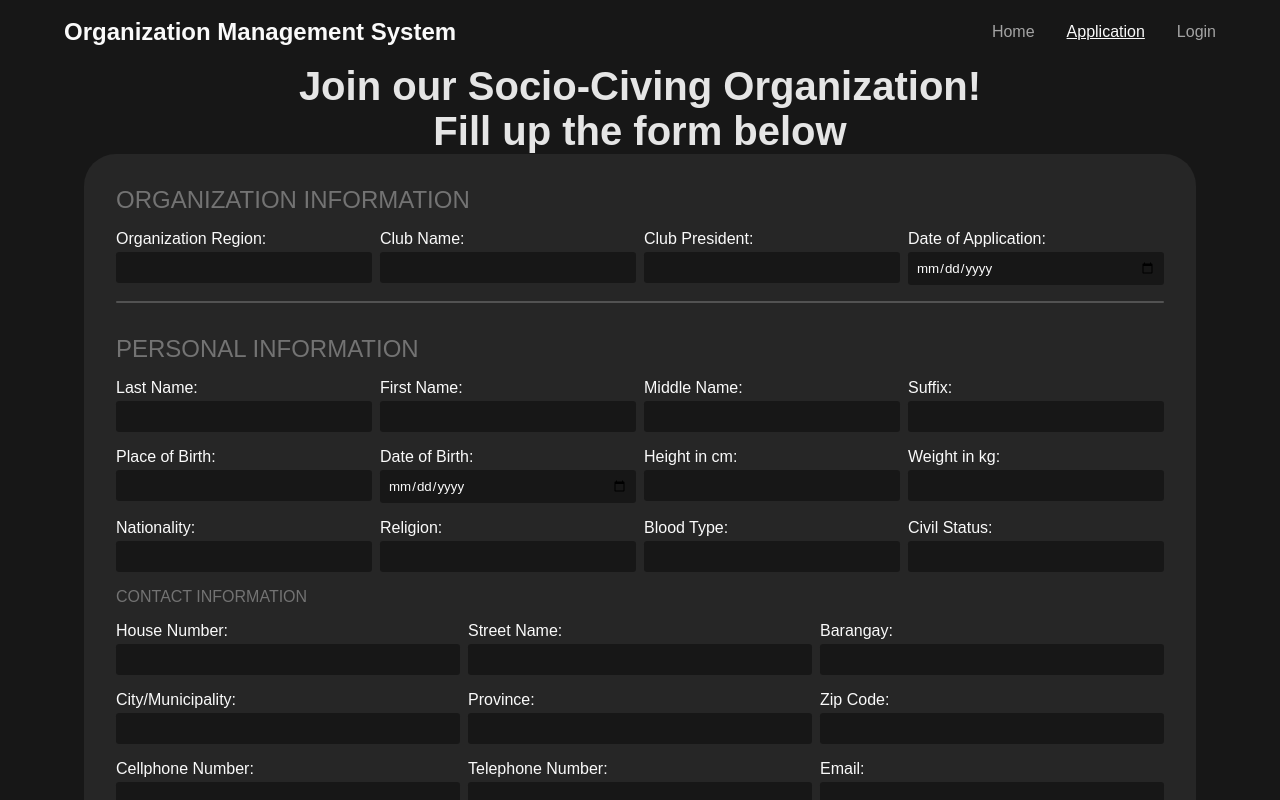
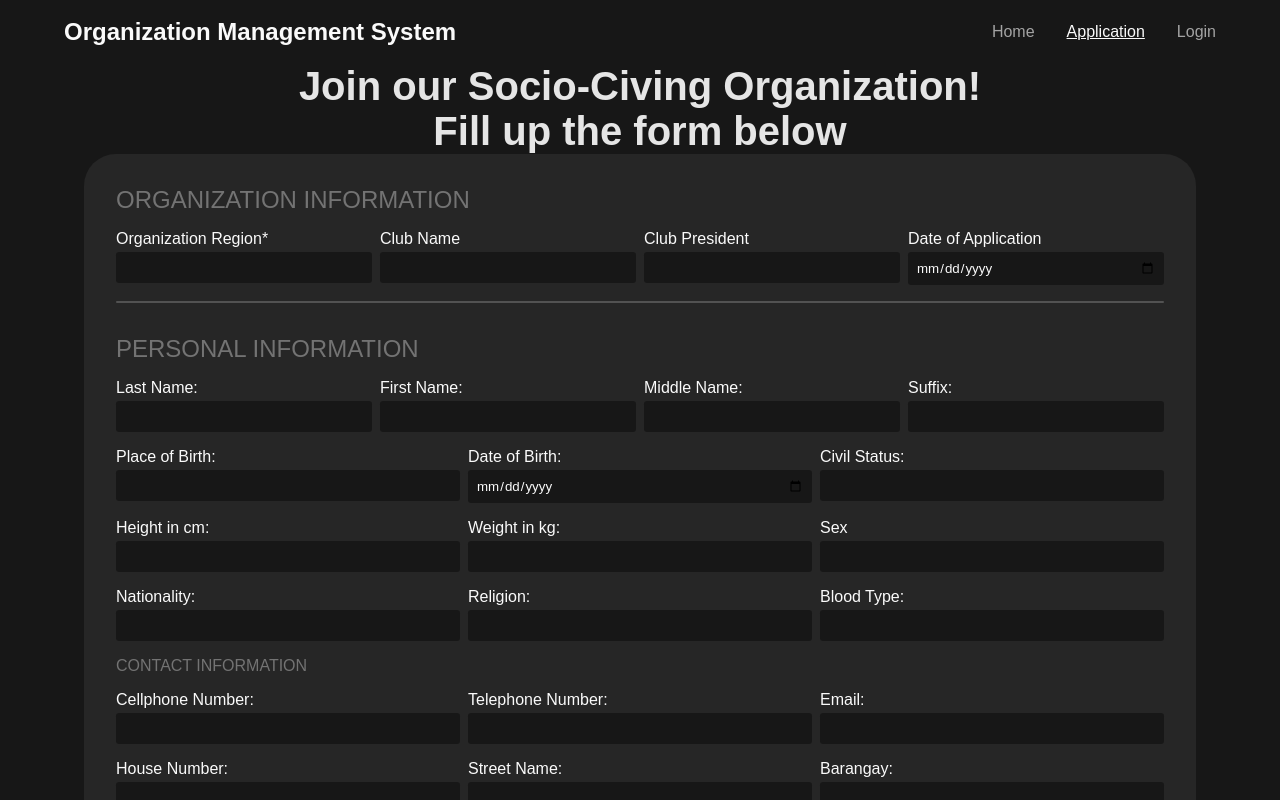
Before and after one commit to leonardporteria/organization-management-system, a React (Vite) app in the folder client/: page /application in a window 1280 px wide. Shown: the top 800 px of the page. Built offline with nearby package versions, Linux system fonts and the light colour scheme.

Commit message:
adding to member details

```diff
--- a/client/src/components/applicationForm/ApplicationForm.jsx
+++ b/client/src/components/applicationForm/ApplicationForm.jsx
@@ -24,15 +24,25 @@ const ApplicationForm = () => {
     },
     member_information: {
       member_id: '',
-      member_name: '',
+      // name
+      last_name: '',
+      first_name: '',
+      middle_name: '',
+      suffix: '',
+      // ===
       place_of_birth: '',
       date_of_birth: '',
-      address: '',
-      age: '',
+      // address
+      house_number: '',
+      street: '',
+      barangay: '',
+      city: '',
+      province: '',
+      zip_code: '',
+      // ===
       sex: '',
       heigh_in_cm: '',
       weight_in_kg: '',
-      bmi: '',
       civil_status: '',
       nationality: '',
       religion: '',
@@ -40,6 +50,10 @@ const ApplicationForm = () => {
       telephone_number: '',
       cellphone_number: '',
       email: '',
+      // derived
+      age: '',
+      bmi: '',
+      // ===
       sponsor_name: '',
       sponsor_membership_id: '',
       work_title_or_position: '',
@@ -89,8 +103,8 @@ const ApplicationForm = () => {
     ],
   });
 
-  const handleOnInputChange = useCallback((value) => {
-    console.log(value);
+  // ORGANIZATION CALLBACK
+  const handleOrganizationInput = useCallback((value) => {
     setApplicantData((prevData) => ({
       ...prevData,
       application_status: {
@@ -107,7 +121,15 @@ const ApplicationForm = () => {
     }));
   });
 
-  const handleSubmit = () => {
+  // PERSONAL DETAILS CALLBACK
+  const handlePersonalInput = useCallback((value) => {
+    setApplicantData((prevData) => ({
+      ...prevData,
+      member_information: { ...prevData.member_information, ...value },
+    }));
+  });
+
+  const handleFormSubmit = () => {
     console.log('submit');
 
     console.log(applicantData);
@@ -123,15 +145,15 @@ const ApplicationForm = () => {
       </div>
 
       <div className='Form'>
-        <OrganizationInformation onInputChange={handleOnInputChange} />
-        <PersonalInformation />
+        <OrganizationInformation onInputChange={handleOrganizationInput} />
+        <PersonalInformation onInputChange={handlePersonalInput} />
         <EmployeeInformation />
         <EducaitonInformation />
         <LegalDependentInformation />
         <ContactInformation />
         <SponsorInformation />
 
-        <div className='Form__button' onClick={handleSubmit}>
+        <div className='Form__button' onClick={handleFormSubmit}>
           <h1 className='Form__button__submit'>SUBMIT APPLICAITON</h1>
         </div>
       </div>
--- a/client/src/components/applicationForm/ApplicationForm.scss
+++ b/client/src/components/applicationForm/ApplicationForm.scss
@@ -33,3 +33,7 @@
     }
   }
 }
+
+.required::after {
+  content: '*';
+}
--- a/client/src/components/applicationForm/subForms/organizationInfo/organizationInformation.jsx
+++ b/client/src/components/applicationForm/subForms/organizationInfo/organizationInformation.jsx
@@ -10,35 +10,15 @@ const OrganizationInformation = ({ onInputChange }) => {
     date_of_application: '',
   });
 
-  const handleClubRegion = (event) => {
+  const handleClubData = (event, name) => {
     setClubData((prevClub) => ({
       ...prevClub,
-      club_region: event.target.value,
-    }));
-  };
-
-  const handleClubName = (event) => {
-    setClubData((prevClub) => ({
-      ...prevClub,
-      club_name: event.target.value,
-    }));
-  };
-
-  const handleClubPresident = (event) => {
-    setClubData((prevClub) => ({
-      ...prevClub,
-      club_president: event.target.value,
-    }));
-  };
-
-  const handleDateOfApplication = (event) => {
-    setClubData((prevClub) => ({
-      ...prevClub,
-      date_of_application: event.target.value,
+      [name]: event.target.value,
     }));
   };
 
   useEffect(() => {
+    console.log(clubData);
     onInputChange(clubData);
   }, [clubData]);
 
@@ -49,20 +29,40 @@ const OrganizationInformation = ({ onInputChange }) => {
 
       <div className='Form__Organization__container'>
         <label>
-          <p>Organization Region:</p>
-          <input type='text' onBlur={handleClubRegion} />
+          <p className='required'>Organization Region</p>
+          <input
+            type='text'
+            onBlur={(e) => {
+              handleClubData(e, 'club_region');
+            }}
+          />
         </label>
         <label>
-          <p>Club Name:</p>
-          <input type='text' onBlur={handleClubName} />
+          <p>Club Name</p>
+          <input
+            type='text'
+            onBlur={(e) => {
+              handleClubData(e, 'club_name');
+            }}
+          />
         </label>
         <label>
-          <p>Club President:</p>
-          <input type='text' onBlur={handleClubPresident} />
+          <p>Club President</p>
+          <input
+            type='text'
+            onBlur={(e) => {
+              handleClubData(e, 'club_president');
+            }}
+          />
         </label>
         <label>
-          <p>Date of Application:</p>
-          <input type='date' onBlur={handleDateOfApplication} />
+          <p>Date of Application</p>
+          <input
+            type='date'
+            onBlur={(e) => {
+              handleClubData(e, 'date_of_application');
+            }}
+          />
         </label>
       </div>
 
--- a/client/src/components/applicationForm/subForms/personalInfo/personalInformation.jsx
+++ b/client/src/components/applicationForm/subForms/personalInfo/personalInformation.jsx
@@ -1,65 +1,187 @@
+import { useState, useEffect } from 'react';
+
 import './personalInformation.scss';
 
-const PersonalInformation = () => {
+const PersonalInformation = ({ onInputChange }) => {
+  const [personalData, setPersonalData] = useState({
+    // name
+    last_name: '',
+    first_name: '',
+    middle_name: '',
+    suffix: '',
+    // ===
+    place_of_birth: '',
+    date_of_birth: '',
+    heigh_in_cm: '',
+    weight_in_kg: '',
+    sex: '',
+    // address
+    house_number: '',
+    street: '',
+    barangay: '',
+    city: '',
+    province: '',
+    zip_code: '',
+    // ===
+    civil_status: '',
+    nationality: '',
+    religion: '',
+    blood_type: '',
+    // contact details
+    telephone_number: '',
+    cellphone_number: '',
+    email: '',
+    house_number: '',
+    street: '',
+    barangay: '',
+    city: '',
+    province: '',
+    zip_code: '',
+  });
+
+  const handlePersonalData = (event, name) => {
+    setPersonalData((prevPersonalData) => ({
+      ...prevPersonalData,
+      [name]: event.target.value,
+    }));
+  };
+
+  useEffect(() => {
+    console.log(personalData);
+    onInputChange(personalData);
+  }, [personalData]);
+
   return (
     <div className='Form__Personal'>
       {/* PERSONAL DETAILS */}
       <h1 className='Form__Personal__title'>PERSONAL INFORMATION</h1>
 
-      <div className='Form__Personal__details'>
+      <div className='Form__Personal__name'>
         <label>
           <p>Last Name:</p>
-          <input type='text' />
+          <input
+            type='text'
+            onBlur={(e) => {
+              handlePersonalData(e, 'last_name');
+            }}
+          />
         </label>
         <label>
           <p>First Name:</p>
-          <input type='text' />
+          <input
+            type='text'
+            onBlur={(e) => {
+              handlePersonalData(e, 'first_name');
+            }}
+          />
         </label>
         <label>
           <p>Middle Name:</p>
-          <input type='text' />
+          <input
+            type='text'
+            onBlur={(e) => {
+              handlePersonalData(e, 'middle_name');
+            }}
+          />
         </label>
         <label>
           <p>Suffix:</p>
-          <input type='text' />
+          <input
+            type='text'
+            onBlur={(e) => {
+              handlePersonalData(e, 'suffix');
+            }}
+          />
         </label>
       </div>
 
       <div className='Form__Personal__details'>
         <label>
           <p>Place of Birth:</p>
-          <input type='text' />
+          <input
+            type='text'
+            onBlur={(e) => {
+              handlePersonalData(e, 'place_of_birth');
+            }}
+          />
         </label>
         <label>
           <p>Date of Birth:</p>
-          <input type='date' />
+          <input
+            type='date'
+            onBlur={(e) => {
+              handlePersonalData(e, 'date_of_birth');
+            }}
+          />
         </label>
         <label>
+          <p>Civil Status:</p>
+          <input
+            type='text'
+            onBlur={(e) => {
+              handlePersonalData(e, 'civil_status');
+            }}
+          />
+        </label>
+      </div>
+
+      <div className='Form__Personal__details'>
+        <label>
           <p>Height in cm:</p>
-          <input type='number' />
+          <input
+            type='number'
+            onBlur={(e) => {
+              handlePersonalData(e, 'heigh_in_cm');
+            }}
+          />
         </label>
         <label>
           <p>Weight in kg:</p>
-          <input type='number' />
+          <input
+            type='number'
+            onBlur={(e) => {
+              handlePersonalData(e, 'weight_in_kg');
+            }}
+          />
+        </label>
+        <label>
+          <p>Sex</p>
+          <input
+            type='text'
+            onBlur={(e) => {
+              handlePersonalData(e, 'sex');
+            }}
+          />
         </label>
       </div>
 
       <div className='Form__Personal__details'>
         <label>
           <p>Nationality:</p>
-          <input type='text' />
+          <input
+            type='text'
+            onBlur={(e) => {
+              handlePersonalData(e, 'nationality');
+            }}
+          />
         </label>
         <label>
           <p>Religion:</p>
-          <input type='text' />
+          <input
+            type='text'
+            onBlur={(e) => {
+              handlePersonalData(e, 'religion');
+            }}
+          />
         </label>
         <label>
           <p>Blood Type:</p>
-          <input type='text' />
-        </label>
-        <label>
-          <p>Civil Status:</p>
-          <input type='text' />
+          <input
+            type='text'
+            onBlur={(e) => {
+              handlePersonalData(e, 'blood_type');
+            }}
+          />
         </label>
       </div>
 
@@ -67,46 +189,91 @@ const PersonalInformation = () => {
       <h1 className='Form__Personal__title_c'>CONTACT INFORMATION</h1>
       <div className='Form__Personal__contact'>
         <label>
+          <p>Cellphone Number:</p>
+          <input
+            type='text'
+            onBlur={(e) => {
+              handlePersonalData(e, 'cellphone_number');
+            }}
+          />
+        </label>
+        <label>
+          <p>Telephone Number:</p>
+          <input
+            type='text'
+            onBlur={(e) => {
+              handlePersonalData(e, 'telephone_number');
+            }}
+          />
+        </label>
+        <label>
+          <p>Email:</p>
+          <input
+            type='text'
+            onBlur={(e) => {
+              handlePersonalData(e, 'email');
+            }}
+          />
+        </label>
+      </div>
+
+      <div className='Form__Personal__contact'>
+        <label>
           <p>House Number:</p>
-          <input type='text' />
+          <input
+            type='text'
+            onBlur={(e) => {
+              handlePersonalData(e, 'house_number');
+            }}
+          />
         </label>
         <label>
           <p>Street Name:</p>
-          <input type='text' />
+          <input
+            type='text'
+            onBlur={(e) => {
+              handlePersonalData(e, 'street');
+            }}
+          />
         </label>
         <label>
           <p>Barangay:</p>
-          <input type='text' />
+          <input
+            type='text'
+            onBlur={(e) => {
+              handlePersonalData(e, 'barangay');
+            }}
+          />
         </label>
       </div>
 
       <div className='Form__Personal__contact'>
         <label>
           <p>City/Municipality:</p>
-          <input type='text' />
+          <input
+            type='text'
+            onBlur={(e) => {
+              handlePersonalData(e, 'city');
+            }}
+          />
         </label>
         <label>
           <p>Province:</p>
-          <input type='text' />
+          <input
+            type='text'
+            onBlur={(e) => {
+              handlePersonalData(e, 'province');
+            }}
+          />
         </label>
         <label>
           <p>Zip Code:</p>
-          <input type='text' />
-        </label>
-      </div>
-
-      <div className='Form__Personal__contact'>
-        <label>
-          <p>Cellphone Number:</p>
-          <input type='text' />
-        </label>
-        <label>
-          <p>Telephone Number:</p>
-          <input type='text' />
-        </label>
-        <label>
-          <p>Email:</p>
-          <input type='text' />
+          <input
+            type='text'
+            onBlur={(e) => {
+              handlePersonalData(e, 'zip_code');
+            }}
+          />
         </label>
       </div>
 
--- a/client/src/components/applicationForm/subForms/personalInfo/personalInformation.scss
+++ b/client/src/components/applicationForm/subForms/personalInfo/personalInformation.scss
@@ -18,10 +18,22 @@
     font-size: 1rem;
   }
 
+  &__name {
+    display: grid;
+    gap: 0.5rem;
+    grid-template-columns: repeat(4, 1fr);
+    > label {
+      display: flex;
+      flex-direction: column;
+      gap: 0.25rem;
+      width: 100%;
+    }
+  }
+
   &__details {
     display: grid;
     gap: 0.5rem;
-    grid-template-columns: repeat(4, 1fr);
+    grid-template-columns: repeat(3, 1fr);
     > label {
       display: flex;
       flex-direction: column;
```
